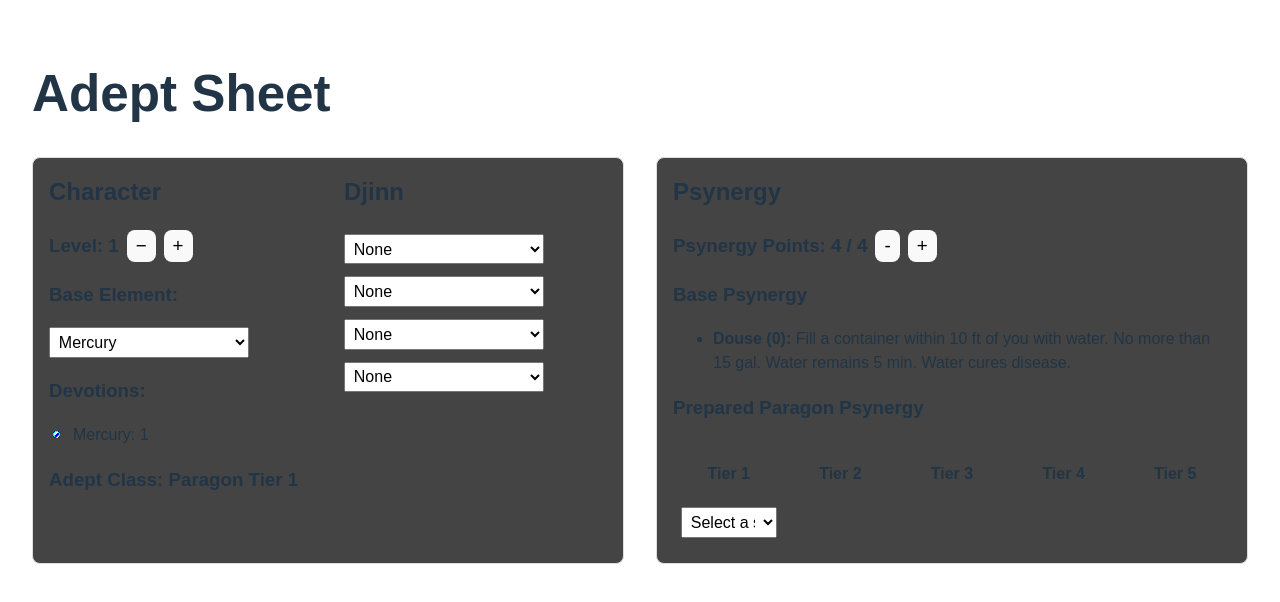
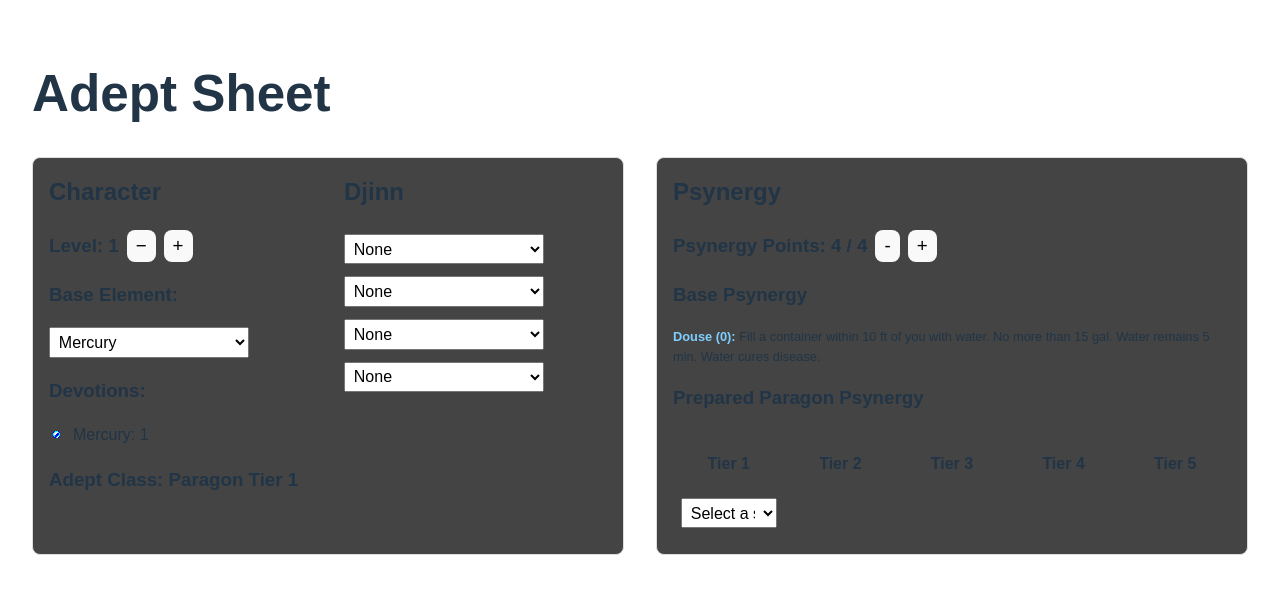
Before and after one commit to tangynacho/adept-sheet, a React (Vite) app: page / in a window 1280 px wide. Shown: the top 602 px of the page. Built offline with nearby package versions, Linux system fonts and the light colour scheme.

Commit message:
changed color of base psynergy

```diff
--- a/src/App.jsx
+++ b/src/App.jsx
@@ -481,9 +481,9 @@ function App() {
           </h3>
 
           <h3>Base Psynergy</h3>
-          <ul>
+          <ul style={{ listStyle: 'none', padding: 0, fontSize: '0.8rem' }}>
             {basePsynergy.map(spell => (
-              <li key={spell}><strong>{spell} ({psynergyDetails[spell].cost}):</strong> {psynergyDetails[spell].description}</li>
+              <li key={spell}><strong style={{ color: elementColors[baseElement] }}>{spell} ({psynergyDetails[spell].cost}):</strong> {psynergyDetails[spell].description}</li>
             ))}
           </ul>
 
```
